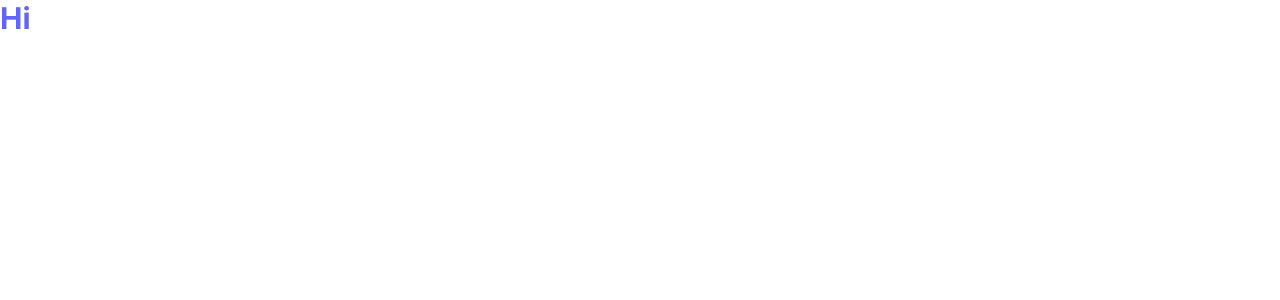
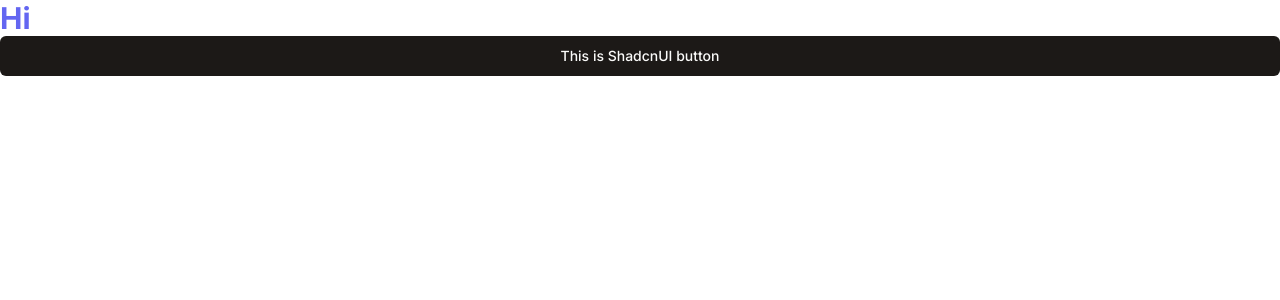
Before and after one commit to nikhilCad/real-time-chatroom, a Next.js app: page / in a window 1280 px wide. Shown: the top 300 px of the page. Built offline with nearby package versions, Linux system fonts and the light colour scheme.

Commit message:
playing around with ShadCN

```diff
--- a/app/page.tsx
+++ b/app/page.tsx
@@ -1,9 +1,16 @@
 // import Image from "next/image";
+
+import { Button } from "@/components/ui/button";
 
 export default function Home() {
   return (
+    <div className="flex flex-col">
     <p className="text-3xl font-bold text-indigo-500">
     Hi
     </p>
+    <Button>
+      This is ShadcnUI button
+    </Button>
+    </div>
   );
 }
```
